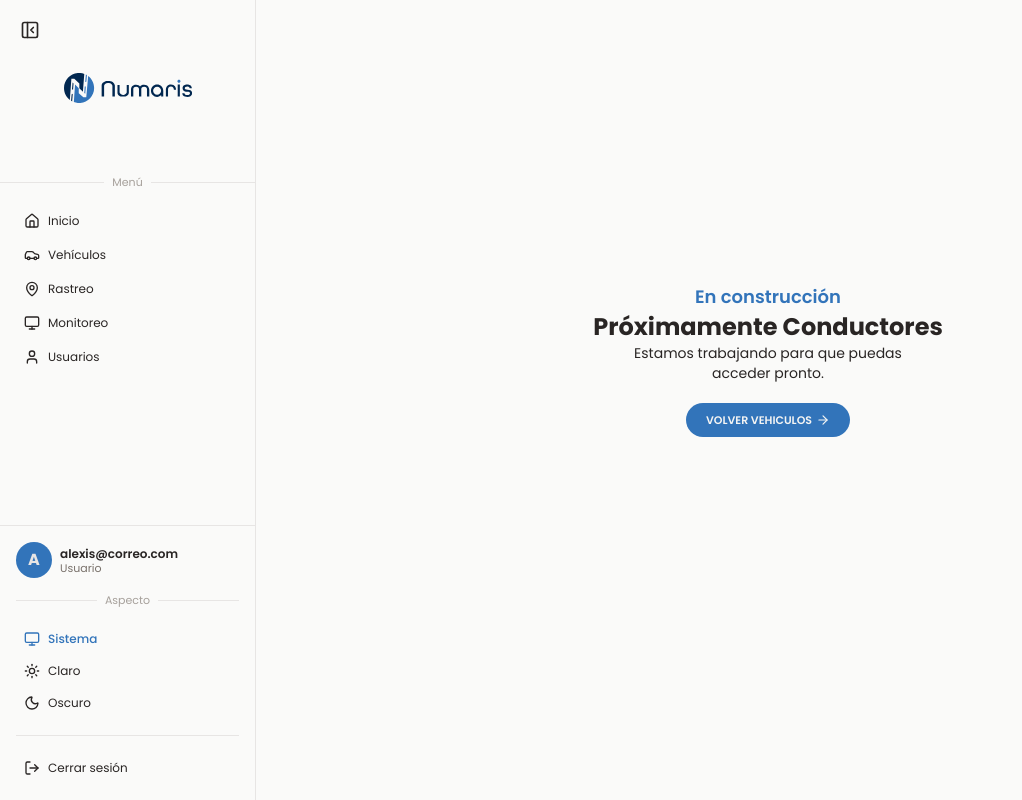
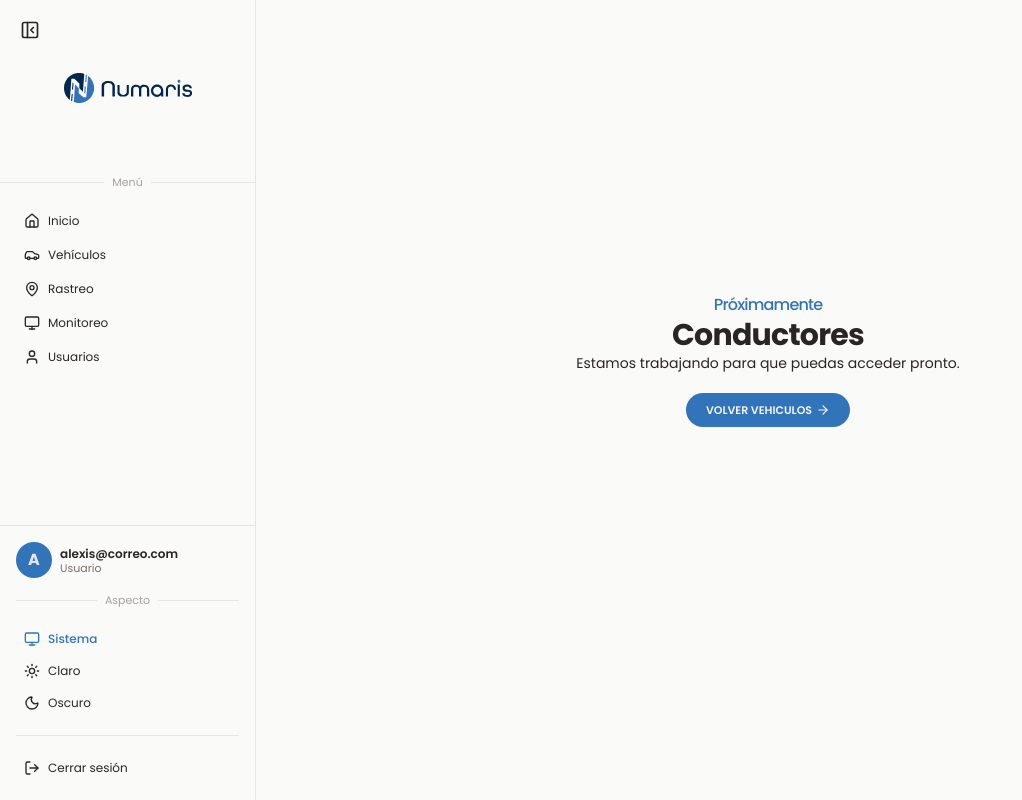
Before and after one commit to alexzendev/reto_tecnico_frontend_fleettracker, a React (Vite) app: page /drivers in a window 1280 px wide. Shown: the whole page, without its empty margins (0-1022 px from the left). Built offline with nearby package versions, Linux system fonts and the light colour scheme; no server answers.

Commit message:
fix: actualizar texto y estilos en el componente CoomingSoon

```diff
--- a/src/app/pages/cooming-soon.tsx
+++ b/src/app/pages/cooming-soon.tsx
@@ -9,13 +9,13 @@ export default function CoomingSoon({ title }: CoomingSoonProps) {
   return (
     <main className="min-h-[calc(100vh-5rem)] flex flex-col bg-stone-50 dark:bg-stone-900 text-stone-800 dark:text-stone-200 sm:px-4 px-2 py-4">
       <section className="flex flex-col items-center justify-center flex-1">
-        <span className="lg:text-lg sm:text-base text-sm font-semibold text-primary text-center">
-          En construcción
+        <span className="lg:text-base sm:text-sm text-xs font-medium text-primary text-center tracking-tighter">
+          Próximamente
         </span>
-        <h1 className="lg:text-2xl sm:text-xl text-lg text-center font-bold">
-          Próximamente {title}
+        <h1 className="lg:text-3xl sm:text-2xl text-xl text-center font-bold tracking-tight">
+          {title}
         </h1>
-        <p className="lg:text-sm sm:text-xs text-1.5xs text-center mb-5 max-w-72">
+        <p className="lg:text-sm sm:text-xs text-1.5xs text-center mb-5">
           Estamos trabajando para que puedas acceder pronto.
         </p>
         <Link
```
